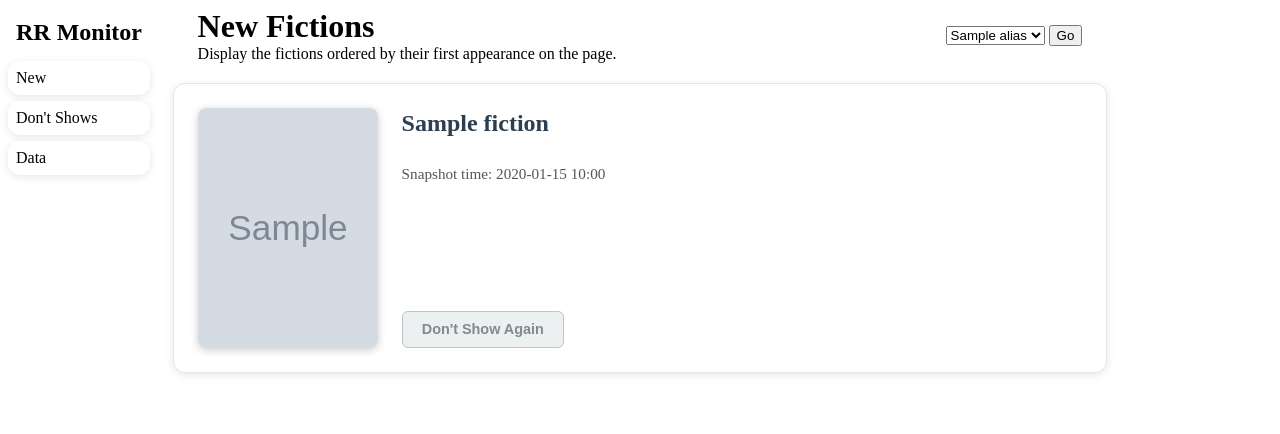
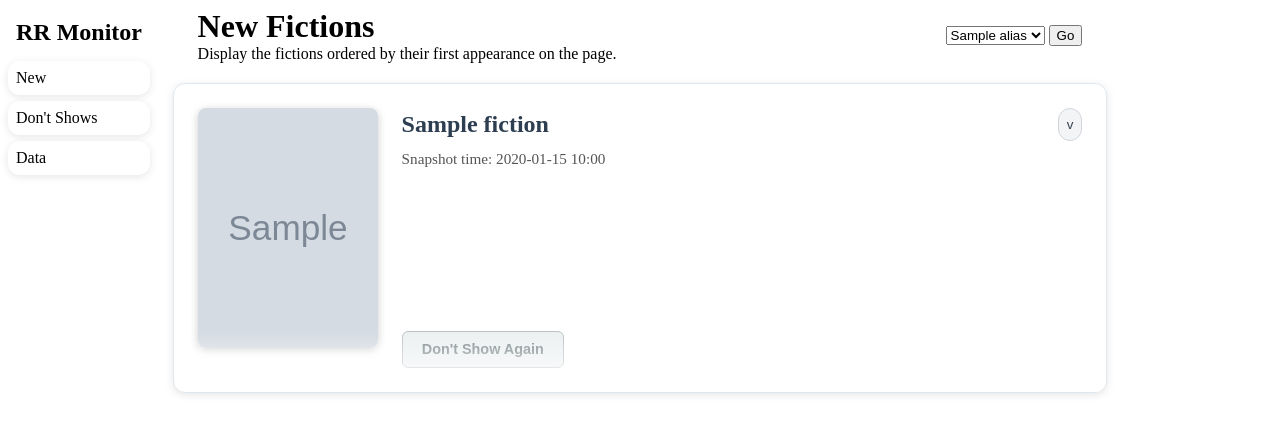
Before and after one commit to LokiLin14/royal-road-monitor, a Flask app: template src/royal_road_monitor/templates/new_fictions.html in a window 1280 px wide. Shown: the top 434 px of the page. Run offline with Flask 3, Linux system fonts and the light colour scheme; the template is opened without the code that fills it: most values are stand-ins (such as "Sample title", 1, 10 or a date in 2020); grey boxes marked "Sample" are stand-in pictures.

Commit message:
Feature: expand / collapse buttons on fictions

```diff
--- a/src/royal_road_monitor/static/default.css
+++ b/src/royal_road_monitor/static/default.css
@@ -60,10 +60,37 @@
     max-width: 100%;
     background: white;
     border: 1px solid #e1e8ed;
+}
+
+.fiction-card-minimised {
+    height: 260px;
+    overflow: hidden;
+
+    .shrink-button {
+        display: none !important;
+    }
+
+    .fade-overlay,
+    .expand-button {
+        display: block !important;
+    }
+
+    .fade-overlay {
+        position: absolute;
+        bottom: 0;
+        width: inherit;
+        height: 60px;
+        background: linear-gradient(transparent, white);
+        pointer-events: none;
+    }
+}
+
+.fiction-card {
+    position: relative;
 
     /* Title styling */
     h2 {
-        margin: 0 0 1rem 0;
+        margin: 0;
         font-size: 1.5rem;
         font-weight: 700;
         line-height: 1.3;
@@ -99,6 +126,29 @@
 
     .content-item p:empty {
         display: none;
+    }
+
+    .fade-overlay,
+    .expand-button {
+        display: none;
+    }
+
+    .shrink-button {
+        display: block;
+    }
+
+    .fiction-top-bar-div {
+        display: flex;
+        flex-direction: row;
+        justify-content: space-between;
+        align-items: center;
+
+        button {
+            border-radius: 12px;
+            padding: 0.5rem;
+            margin: auto 0 auto 0;
+            flex-shrink: 1;
+        }
     }
 }
 
--- a/src/royal_road_monitor/static/fiction-buttons.js
+++ b/src/royal_road_monitor/static/fiction-buttons.js
@@ -79,3 +79,19 @@
         }
     });
 });
+
+const expandButtons = document.querySelectorAll('.expand-button')
+expandButtons.forEach(button => {
+    button.addEventListener('click', function () {
+        const fictionItem = this.closest('.fiction-card');
+        fictionItem.classList.remove('fiction-card-minimised')
+    })
+})
+
+const shrinkButtons = document.querySelectorAll('.shrink-button')
+shrinkButtons.forEach(button => {
+    button.addEventListener('click', function () {
+        const fictionItem = this.closest('.fiction-card');
+        fictionItem.classList.add('fiction-card-minimised')
+    })
+})
--- a/src/royal_road_monitor/templates/macros/fiction_render.html
+++ b/src/royal_road_monitor/templates/macros/fiction_render.html
@@ -1,11 +1,17 @@
 {% macro display_fiction(fiction, display_follow=false, display_not_interested=false, display_dont_show=false) %}
-<div class="content-item">
+<div class="content-item fiction-card fiction-card-minimised">
     <img src="{{ fiction.cover_url }}" alt="fiction cover image">
 
     <div class="fiction-content">
-        <a href="{{ fiction.url }}">
-            <h2>{{ fiction.title }}</h2>
-        </a>
+
+        <div class="fiction-top-bar-div">
+            <a href="{{ fiction.url }}">
+                <h2>{{ fiction.title }}</h2>
+            </a>
+            <button class="gray-button-inverted expand-button">v</button>
+            <button class="gray-button shrink-button hidden-item">^</button>
+        </div>
+
 
         <p>Snapshot time: {{ fiction.snapshot_time.strftime("%Y-%m-%d %H:%M") }}</p>
 
@@ -24,7 +30,9 @@
                 <button class="rounded-button gray-button dont-show-fiction">Don't Show Again</button>
             {% endif %}
         </div>
+
     </div>
+    <div class="fade-overlay" id="fadeOverlay"></div>
 </div>
 {% endmacro %}
 
```
Also changed, not shown: favicon_inkscape_project.svg (added).
